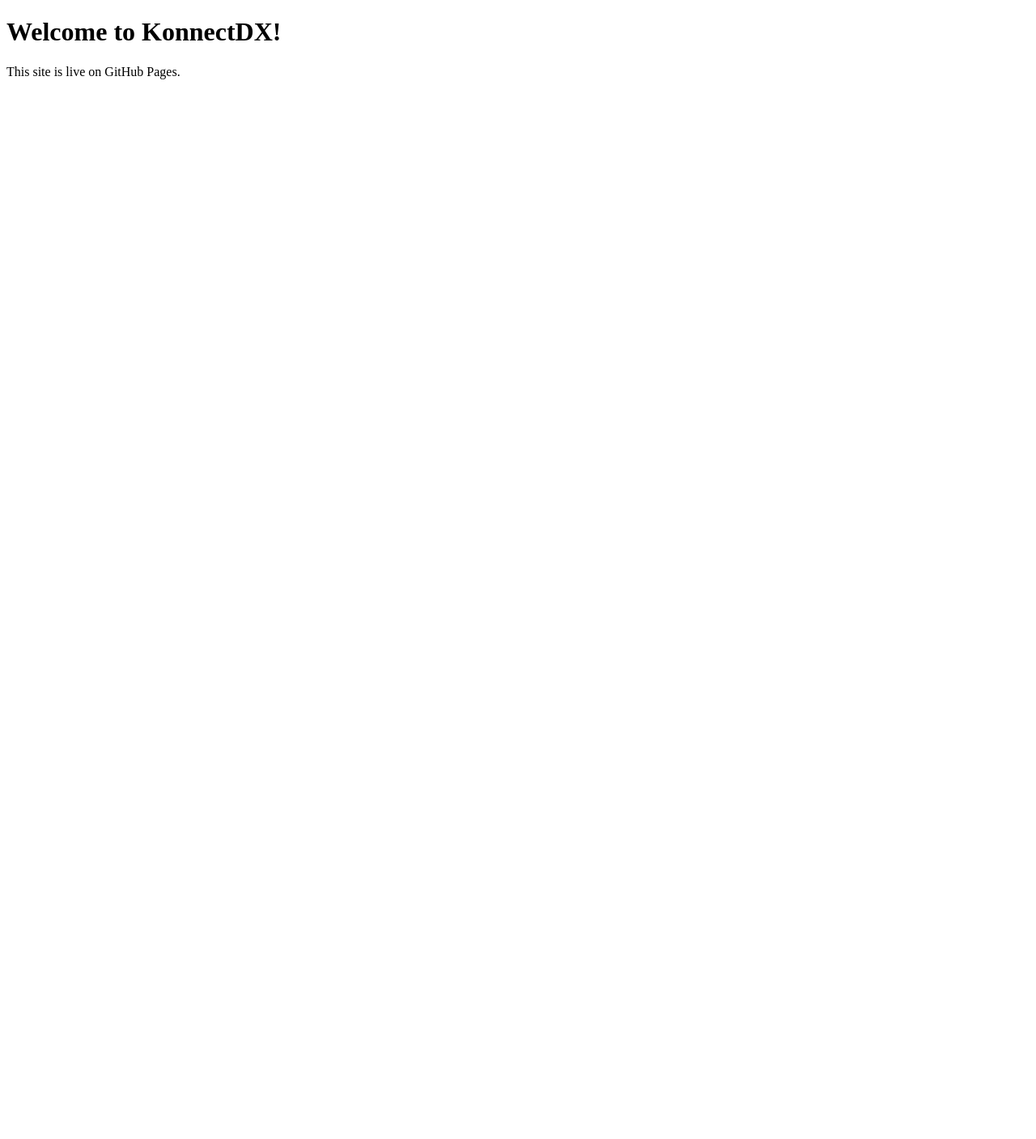
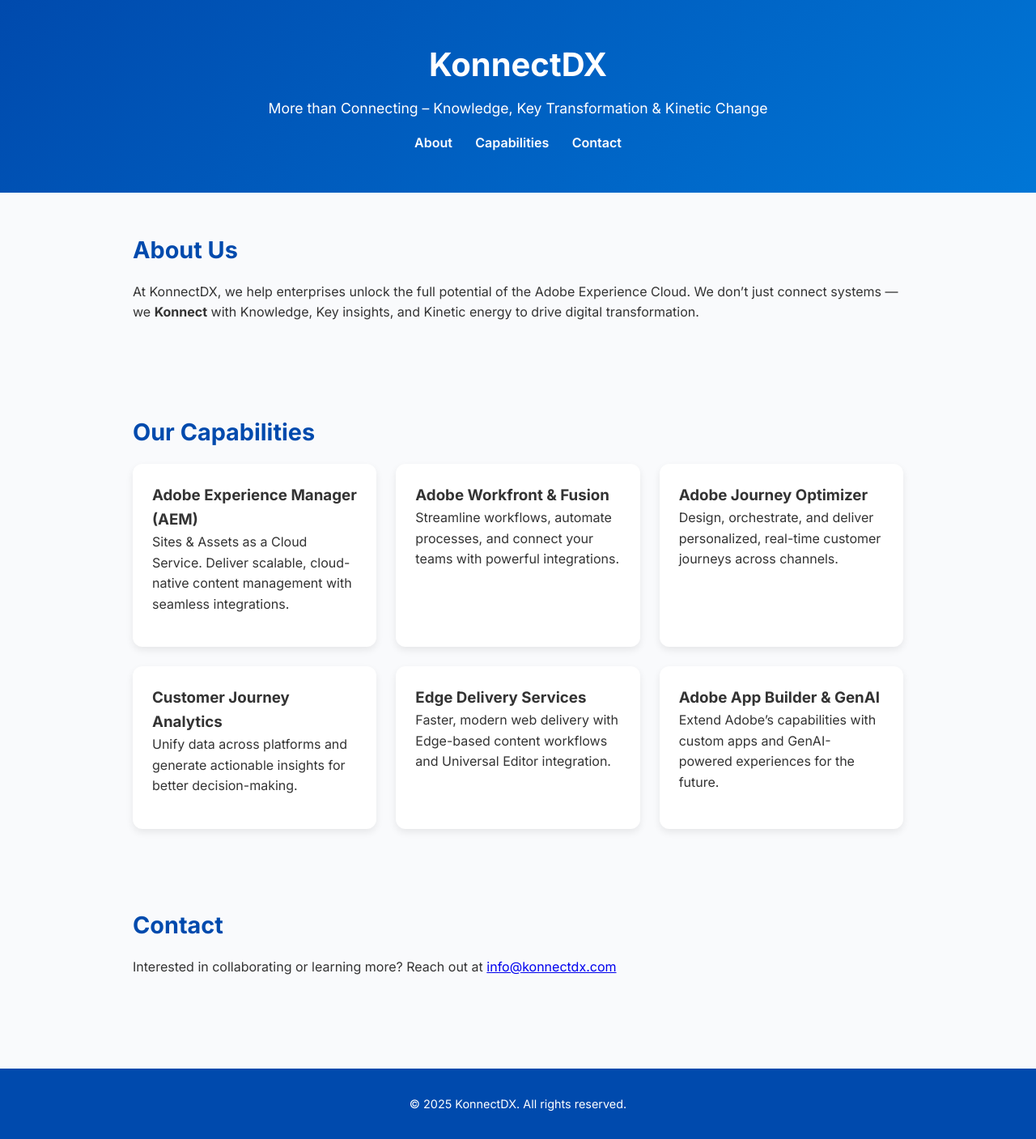
Before and after one commit to shravanbac/personal-site, a plain HTML site: page index.html in a window 1280 px wide. Shown: the whole page at 81% size. Before the commit the page ends 800 px from the top, so only its background shows below. Drawn offline with Linux system fonts and the light colour scheme.

Commit message:
Update index.html

```diff
--- a/index.html
+++ b/index.html
@@ -1,8 +1,101 @@
 <!DOCTYPE html>
-<html>
-<head><title>KonnectDX</title></head>
+<html lang="en">
+<head>
+  <meta charset="UTF-8">
+  <meta name="viewport" content="width=device-width, initial-scale=1.0">
+  <title>KonnectDX - Digital Experience Consulting</title>
+  <link href="https://fonts.googleapis.com/css2?family=Inter:wght@400;600;700&display=swap" rel="stylesheet">
+  <style>
+    * { margin: 0; padding: 0; box-sizing: border-box; }
+    body { font-family: 'Inter', sans-serif; line-height: 1.6; background: #f9fafc; color: #333; }
+    header {
+      background: linear-gradient(135deg, #004aad, #0076d6);
+      color: white; padding: 3rem 1rem; text-align: center;
+    }
+    header h1 { font-size: 2.5rem; font-weight: 700; }
+    header p { margin-top: .5rem; font-size: 1.1rem; }
+    nav { margin-top: 1rem; }
+    nav a { margin: 0 12px; text-decoration: none; color: white; font-weight: 600; }
+    section { padding: 3rem 1.5rem; max-width: 1000px; margin: auto; }
+    section h2 { font-size: 1.8rem; margin-bottom: 1rem; color: #004aad; }
+    section p { margin-bottom: 1rem; font-size: 1rem; }
+    ul { margin-left: 20px; }
+    ul li { margin-bottom: 0.6rem; }
+    .card-grid { display: grid; grid-template-columns: repeat(auto-fit, minmax(280px, 1fr)); gap: 1.5rem; }
+    .card {
+      background: white; border-radius: 12px; padding: 1.5rem;
+      box-shadow: 0 4px 10px rgba(0,0,0,0.08); transition: 0.3s ease;
+    }
+    .card:hover { transform: translateY(-6px); box-shadow: 0 6px 15px rgba(0,0,0,0.12); }
+    footer {
+      background: #004aad; color: white; text-align: center;
+      padding: 2rem 1rem; margin-top: 3rem; font-size: 0.9rem;
+    }
+    footer a { color: #ffd; text-decoration: none; font-weight: 600; }
+  </style>
+</head>
 <body>
-  <h1>Welcome to KonnectDX!</h1>
-  <p>This site is live on GitHub Pages.</p>
+
+  <header>
+    <h1>KonnectDX</h1>
+    <p>More than Connecting – Knowledge, Key Transformation & Kinetic Change</p>
+    <nav>
+      <a href="#about">About</a>
+      <a href="#capabilities">Capabilities</a>
+      <a href="#contact">Contact</a>
+    </nav>
+  </header>
+
+  <section id="about">
+    <h2>About Us</h2>
+    <p>
+      At KonnectDX, we help enterprises unlock the full potential of the Adobe Experience Cloud.
+      We don’t just connect systems — we <strong>Konnect</strong> with Knowledge, Key insights, and Kinetic energy
+      to drive digital transformation.
+    </p>
+  </section>
+
+  <section id="capabilities">
+    <h2>Our Capabilities</h2>
+    <div class="card-grid">
+      <div class="card">
+        <h3>Adobe Experience Manager (AEM)</h3>
+        <p>Sites & Assets as a Cloud Service. Deliver scalable, cloud-native content management with seamless integrations.</p>
+      </div>
+      <div class="card">
+        <h3>Adobe Workfront & Fusion</h3>
+        <p>Streamline workflows, automate processes, and connect your teams with powerful integrations.</p>
+      </div>
+      <div class="card">
+        <h3>Adobe Journey Optimizer</h3>
+        <p>Design, orchestrate, and deliver personalized, real-time customer journeys across channels.</p>
+      </div>
+      <div class="card">
+        <h3>Customer Journey Analytics</h3>
+        <p>Unify data across platforms and generate actionable insights for better decision-making.</p>
+      </div>
+      <div class="card">
+        <h3>Edge Delivery Services</h3>
+        <p>Faster, modern web delivery with Edge-based content workflows and Universal Editor integration.</p>
+      </div>
+      <div class="card">
+        <h3>Adobe App Builder & GenAI</h3>
+        <p>Extend Adobe’s capabilities with custom apps and GenAI-powered experiences for the future.</p>
+      </div>
+    </div>
+  </section>
+
+  <section id="contact">
+    <h2>Contact</h2>
+    <p>
+      Interested in collaborating or learning more?
+      Reach out at <a href="mailto:info@konnectdx.com">info@konnectdx.com</a>
+    </p>
+  </section>
+
+  <footer>
+    <p>© 2025 KonnectDX. All rights reserved.</p>
+  </footer>
+
 </body>
 </html>
```
